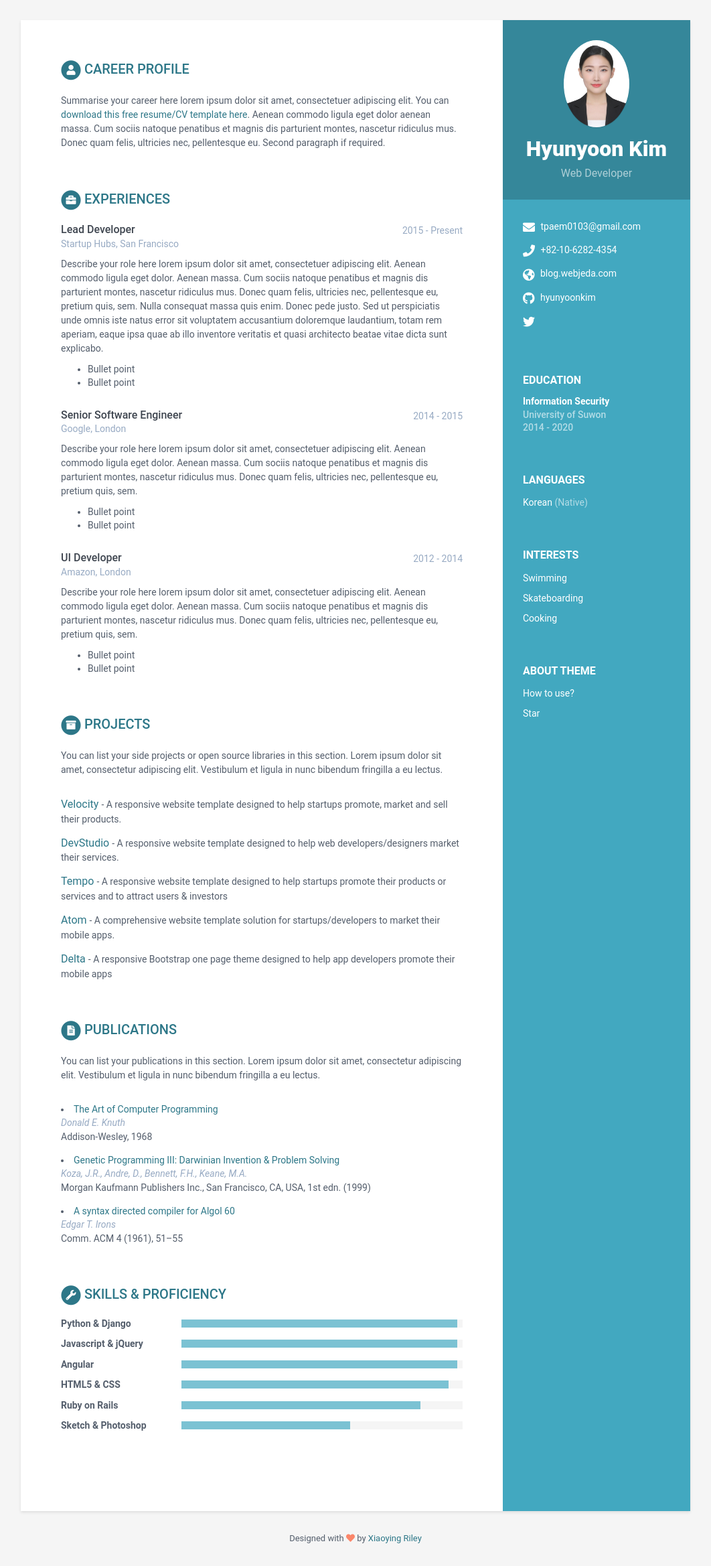
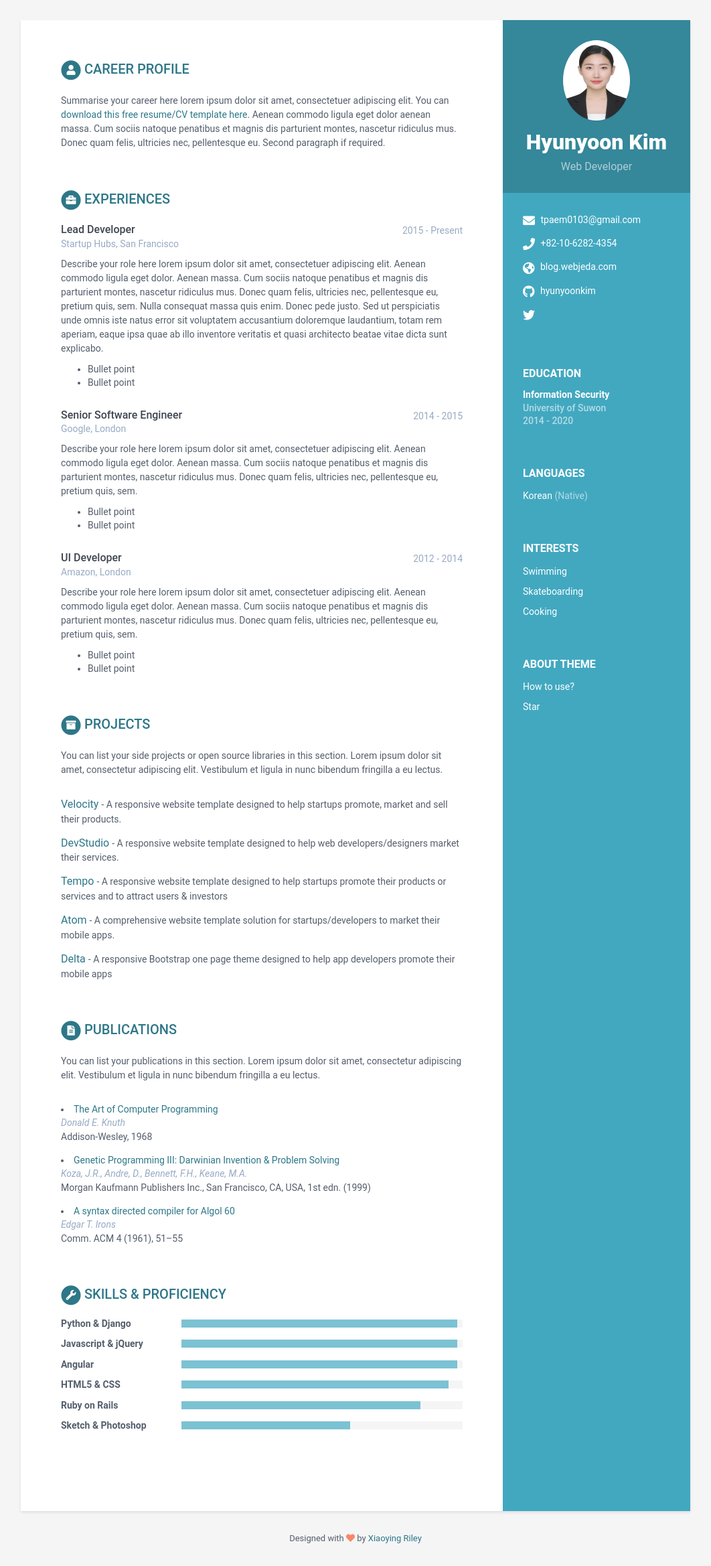
Before and after one commit to hyunyoonkim/ss, a Jekyll site: the page built from index.html, in a window 1280 px wide. Shown: the whole page at 67% size, without its empty margins (109-1171 px from the left). Built offline with Jekyll 4.4.1, drawn with Linux system fonts in a browser that asks for light colours.

Commit message:
Update _base.scss

```diff
--- a/_sass/_base.scss
+++ b/_sass/_base.scss
@@ -73,8 +73,8 @@ p {
 
     .avatar {
         //used for profile image
-        max-width: 130px;
-	height: 130px;
+        width: 100px;
+	height: 120px;
 	margin-bottom: 15px;
         border: 0px solid #fff;
         border-radius: 100%;
```
